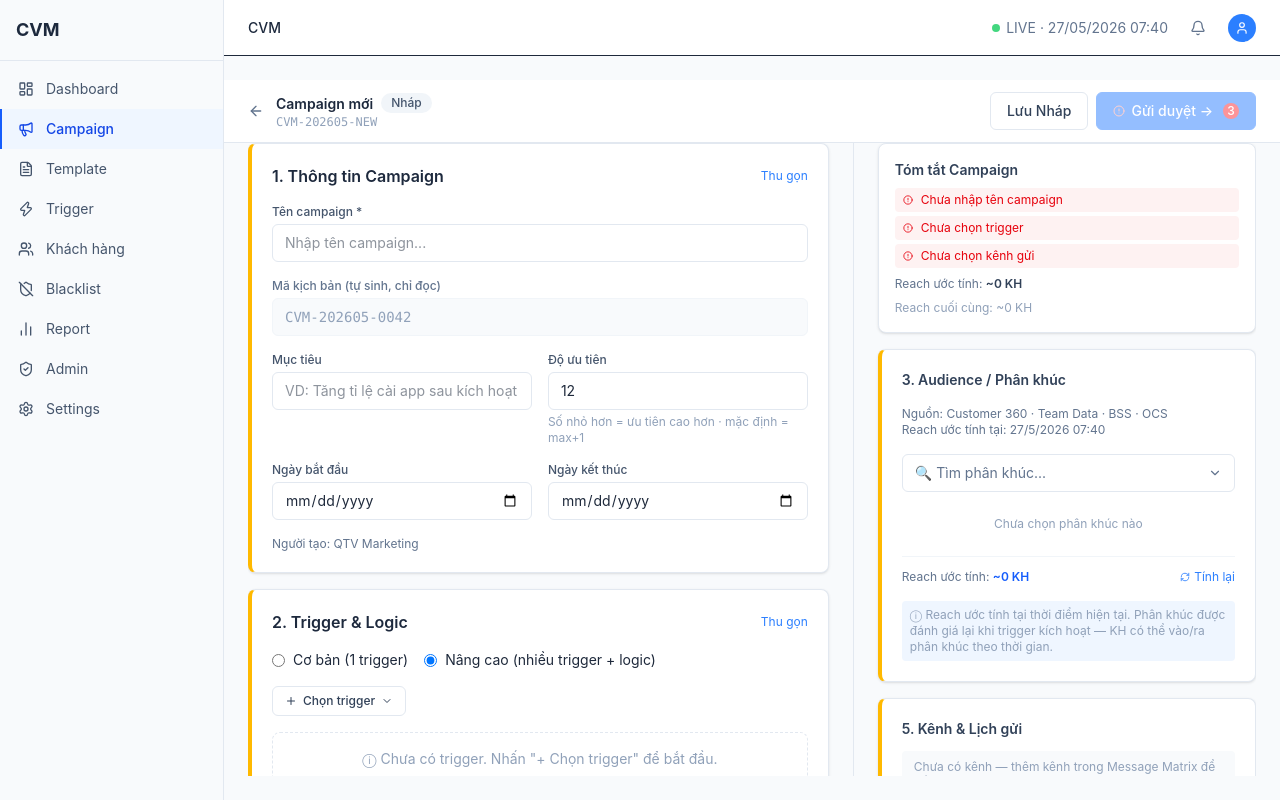
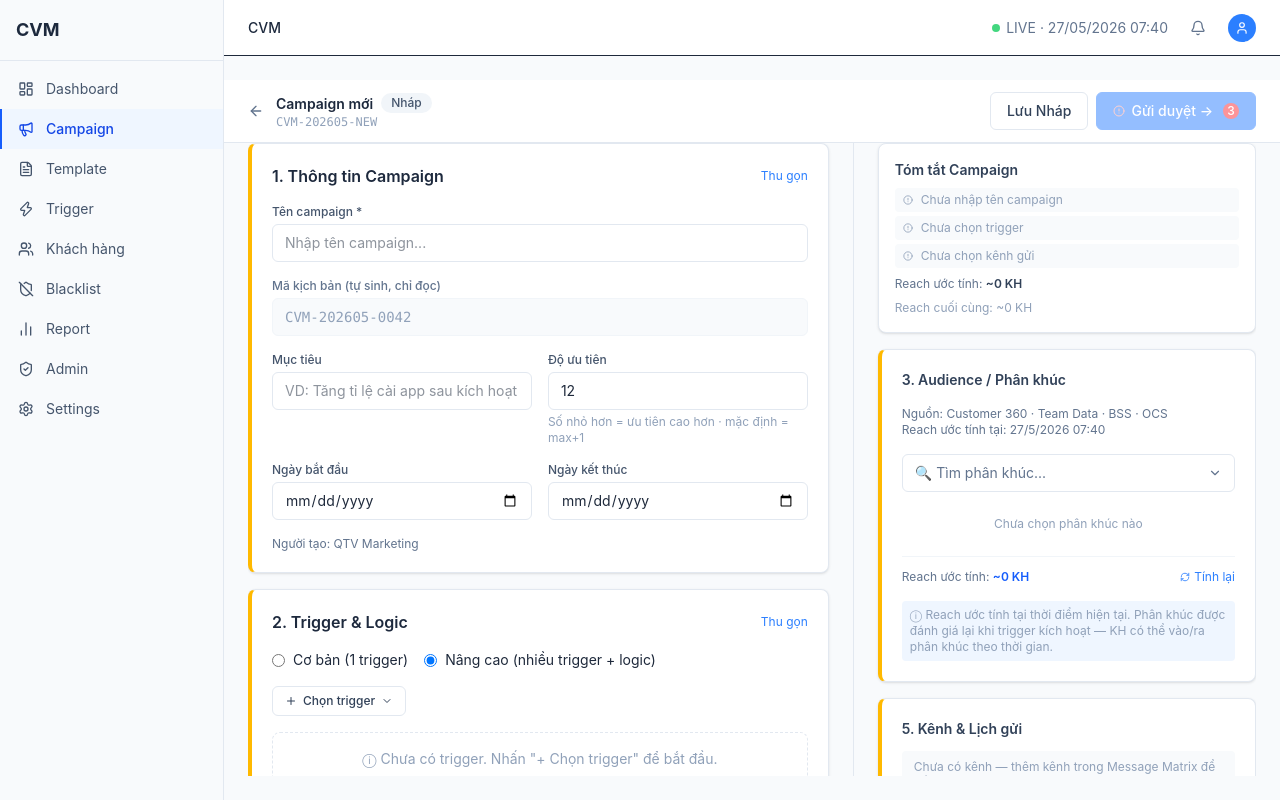
Before and after one commit to Dungbtmu/cvm-ui, a React (Vite) app: page /campaigns/new in a window 1280 px wide. Built offline with nearby package versions, Linux system fonts and the light colour scheme.

Commit message:
ux(campaign-builder): chỉ show lỗi đỏ sau khi user tương tác lần đầu
Co-Authored-By: Claude Sonnet 4.6 <noreply@anthropic.com>

```diff
--- a/src/pages/CampaignBuilder.tsx
+++ b/src/pages/CampaignBuilder.tsx
@@ -962,6 +962,7 @@ export function CampaignBuilder() {
 
   // Dialogs
   const [submitConfirm, setSubmitConfirm] = useState(false)
+  const [touched, setTouched] = useState(false)
 
   // Derived
   const hasVariants = Object.values(channelCards).some(byTrig =>
@@ -984,6 +985,7 @@ export function CampaignBuilder() {
     setSelectedTriggers(prev => [...prev, { id: t.id, code: t.code, name: t.name }])
     setTriggerDropdown(false)
     setTriggerSearch('')
+    setTouched(true)
   }
   const removeTrigger = (code: string) => {
     setSelectedTriggers(prev => prev.filter(t => t.code !== code))
@@ -1010,6 +1012,7 @@ export function CampaignBuilder() {
     if (activeChannels.includes(ch)) return
     setActiveChannels(prev => [...prev, ch])
     setActiveChannelTab(ch)
+    setTouched(true)
   }
 
   const tryRemoveChannel = (ch: ChannelType) => {
@@ -1162,7 +1165,7 @@ export function CampaignBuilder() {
               <div className="mt-4 space-y-4">
                 <div>
                   <label className="text-xs font-medium text-slate-600 mb-1 block">Tên campaign *</label>
-                  <input value={name} onChange={e => setName(e.target.value)} placeholder="Nhập tên campaign..."
+                  <input value={name} onChange={e => { setName(e.target.value); setTouched(true) }} placeholder="Nhập tên campaign..."
                     className="w-full px-3 py-2 text-sm border border-slate-200 rounded-md focus:outline-none focus:border-blue-400" />
                 </div>
                 <div>
@@ -1191,12 +1194,12 @@ export function CampaignBuilder() {
                 <div className="grid grid-cols-2 gap-4">
                   <div>
                     <label className="text-xs font-medium text-slate-600 mb-1 block">Ngày bắt đầu</label>
-                    <input type="date" value={startDate} onChange={e => setStartDate(e.target.value)}
+                    <input type="date" value={startDate} onChange={e => { setStartDate(e.target.value); setTouched(true) }}
                       className="w-full px-3 py-2 text-sm border border-slate-200 rounded-md focus:outline-none focus:border-blue-400" />
                   </div>
                   <div>
                     <label className="text-xs font-medium text-slate-600 mb-1 block">Ngày kết thúc</label>
-                    <input type="date" value={endDate} onChange={e => setEndDate(e.target.value)}
+                    <input type="date" value={endDate} onChange={e => { setEndDate(e.target.value); setTouched(true) }}
                       className="w-full px-3 py-2 text-sm border border-slate-200 rounded-md focus:outline-none focus:border-blue-400" />
                   </div>
                 </div>
@@ -1509,7 +1512,7 @@ export function CampaignBuilder() {
             {issues.length > 0 ? (
               <div className="space-y-1">
                 {issues.map((issue, i) => (
-                  <div key={i} className="flex items-center gap-2 text-xs text-red-600 bg-red-50 rounded px-2 py-1">
+                  <div key={i} className={`flex items-center gap-2 text-xs rounded px-2 py-1 ${touched ? 'text-red-600 bg-red-50' : 'text-slate-400 bg-slate-50'}`}>
                     <AlertCircle size={10} /> {issue}
                   </div>
                 ))}
```
